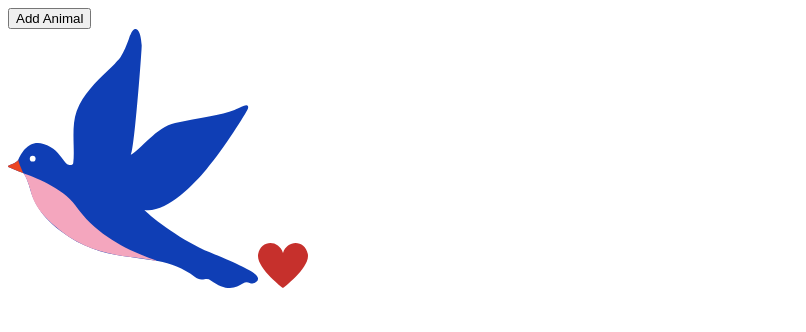
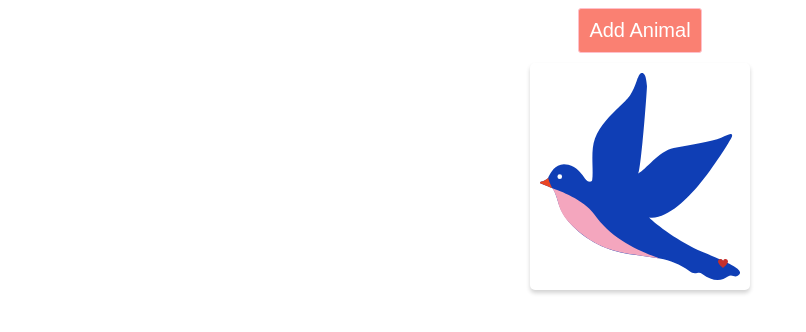
Before and after one commit to Gerti05/animals, a React (Create React App) app: page / in a window 1280 px wide. Both pictures are taken after a click on the button "Add Animal". Shown: the top 332 px of the page, without its empty margins (0-806 px from the left). Built offline with nearby package versions, Linux system fonts and the light colour scheme.

Commit message:
Added all css.

```diff
--- a/src/AddAnimalBtn.js
+++ b/src/AddAnimalBtn.js
@@ -1,3 +1,5 @@
+import "./styles/AnimalBtn.css";
+
 function AddAnimalBtn({ type, getRandomAnimal, setAnimals }) {
   const handleClick = () => {
     setAnimals([...type, getRandomAnimal()]);
@@ -5,7 +7,9 @@ function AddAnimalBtn({ type, getRandomAnimal, setAnimals }) {
 
   return (
     <div>
-      <button onClick={handleClick}>Add Animal</button>
+      <button className="animalBtn" onClick={handleClick}>
+        Add Animal
+      </button>
     </div>
   );
 }
--- a/src/AnimalShow.js
+++ b/src/AnimalShow.js
@@ -22,13 +22,13 @@ function AnimalShow({ type }) {
   const [count, setCount] = useState(0);
 
   const handleClick = () => {
-    if (count < 5) {
+    if (count < 4) {
       setCount(count + 1);
     }
   };
 
   return (
-    <div onClick={handleClick}>
+    <div className="animalList animalsShow" onClick={handleClick}>
       <img className="animalsImg" src={svgMap[type]} alt={type} />
       <img className={`heartImg${count}`} src={heart} alt="heart" />
     </div>
--- a/src/App.js
+++ b/src/App.js
@@ -1,6 +1,8 @@
 import { useState } from "react";
 import AnimalShow from "./AnimalShow";
 import AddAnimalBtn from "./AddAnimalBtn";
+
+import "./styles/App.css";
 
 function getRandomAnimal() {
   const animalsArr = ["bird", "cat", "cow", "dog", "gator", "horse"];
@@ -16,7 +18,7 @@ function App() {
   });
 
   return (
-    <div>
+    <div className="app">
       <AddAnimalBtn
         type={animals}
         setAnimals={setAnimals}
--- /dev/null
+++ b/src/styles/AnimalBtn.css
@@ -0,0 +1,9 @@
+.animalBtn {
+  background-color: salmon;
+  border: 1px solid pink;
+  border-radius: 3px;
+  font-size: 20px;
+  color: white;
+  padding: 10px;
+  width: 100%;
+}
--- a/src/styles/AnimalShow.css
+++ b/src/styles/AnimalShow.css
@@ -1,27 +1,54 @@
+.animalList {
+  display: flex;
+  flex-direction: row;
+  flex-wrap: wrap;
+  justify-content: center;
+}
+
+.animalsShow {
+  position: relative;
+  border: 1 solid lightgray;
+  padding: 10px;
+  border-radius: 5px;
+  margin: 10px;
+  box-shadow: 0px 3px 4px lightgray;
+}
+
 .animalsImg {
-  width: 250px;
+  width: 200px;
 }
 
 .heartImg0 {
-  width: 50px;
+  width: 10px;
+  position: absolute;
+  bottom: 10%;
+  right: 10%;
 }
 
 .heartImg1 {
-  width: 60px;
+  width: 20px;
+  position: absolute;
+  bottom: 10%;
+  right: 10%;
 }
 
 .heartImg2 {
-  width: 70px;
+  width: 30px;
+  position: absolute;
+  bottom: 10%;
+  right: 10%;
 }
 
 .heartImg3 {
-  width: 80px;
+  width: 40px;
+  position: absolute;
+  bottom: 10%;
+  right: 10%;
 }
 
 .heartImg4 {
-  width: 90px;
+  width: 50px;
+  position: absolute;
+  bottom: 10%;
+  right: 10%;
 }
-
-.heartImg5 {
-    width: 100px;
-  }
--- /dev/null
+++ b/src/styles/App.css
@@ -0,0 +1,5 @@
+.app {
+  display: flex;
+  flex-direction: column;
+  align-items: center;
+}
```
